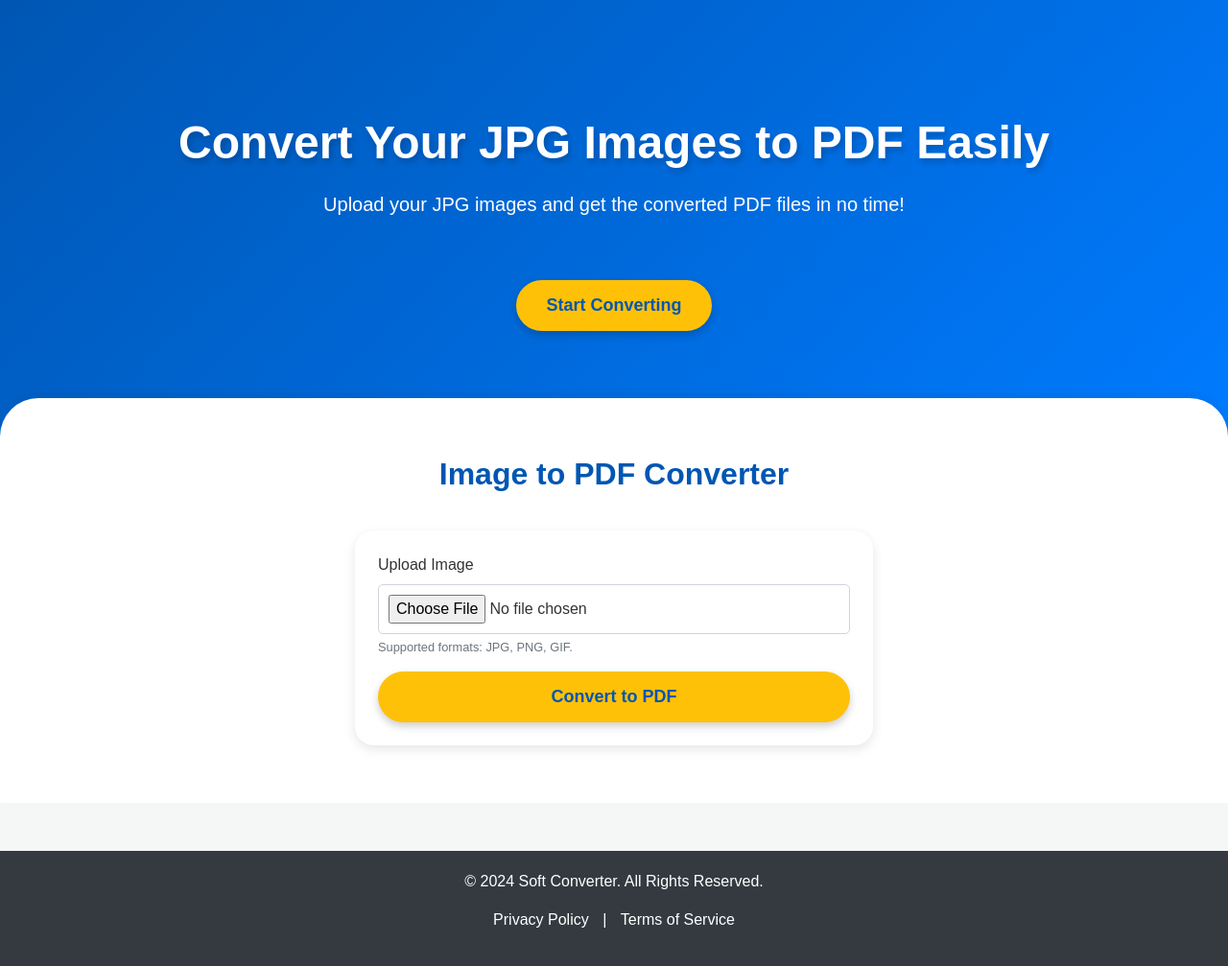
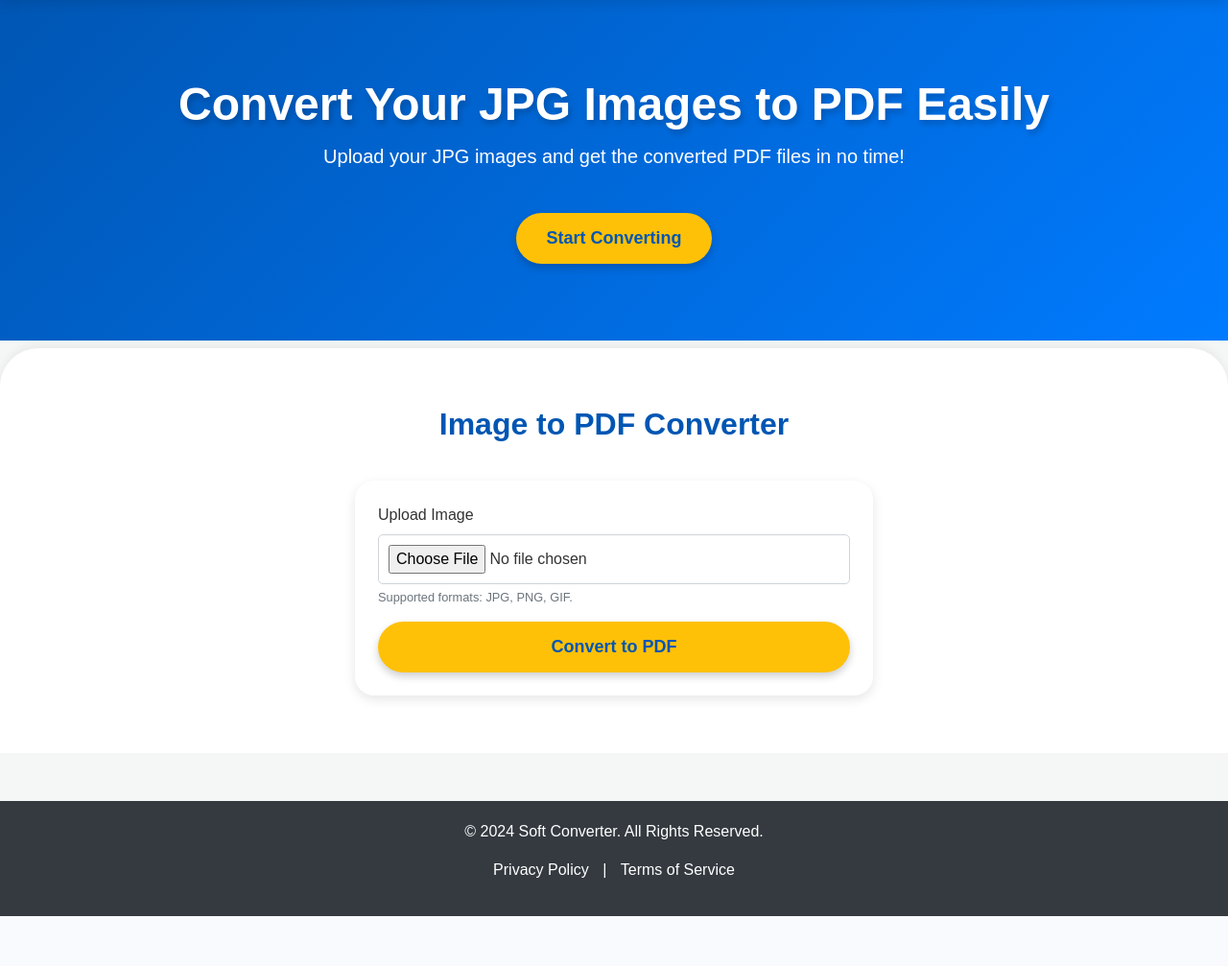
Before and after one commit to pandeyamanudyalak/convertor, a Django app: page / in a window 1280 px wide. Shown: the part 53-1060 px from the top of the page at 96% size. After the commit the page ends 1008 px from the top, so only its background shows below. Run offline with Django 4.2, Linux system fonts and the light colour scheme; some libraries are stand-ins or nearby versions.

Commit message:
design update

```diff
--- a/mainapp/templates/index.html
+++ b/mainapp/templates/index.html
@@ -45,9 +45,8 @@
         .hero-section {
             background: linear-gradient(135deg, #0056b3, #007bff);
             color: #ffffff;
-            padding: 120px 0;
+            padding: 80px 0;
             text-align: center;
-            position: relative;
         }
 
         .hero-section h1 {
@@ -58,8 +57,7 @@
 
         .hero-section p {
             font-size: 20px;
-            font-weight: 300;
-            margin: 20px 0 40px;
+            margin: 10px 0 20px;
         }
 
         .btn-custom {
@@ -179,7 +177,7 @@
     </section>
 
     <!-- Converter Section -->
-    <section id="converter" class="converter-section">
+    <section id="converter" class="converter-section mt-2">
         <div class="container">
             <h2>Image to PDF Converter</h2>
             <div class="row justify-content-center">
--- a/mainapp/templates/upload_pdf.html
+++ b/mainapp/templates/upload_pdf.html
@@ -65,7 +65,7 @@
         .hero-section {
             background: linear-gradient(135deg, #0056b3, #007bff);
             color: #ffffff;
-            padding: 120px 0;
+            padding: 80px 0;
             text-align: center;
         }
 
@@ -77,7 +77,7 @@
 
         .hero-section p {
             font-size: 20px;
-            margin: 20px 0 40px;
+            margin: 10px 0 20px;
         }
 
         .btn-custom {
```
Also changed, not shown: mainapp/templates/dic_to_pdf.html (+3 -5 lines), mainapp/templates/excel_to_pdf.html (+3 -5 lines), mainapp/templates/html_to_pdf.html (+3 -5 lines), mainapp/templates/ppt_to_pdf.html (+3 -5 lines).
